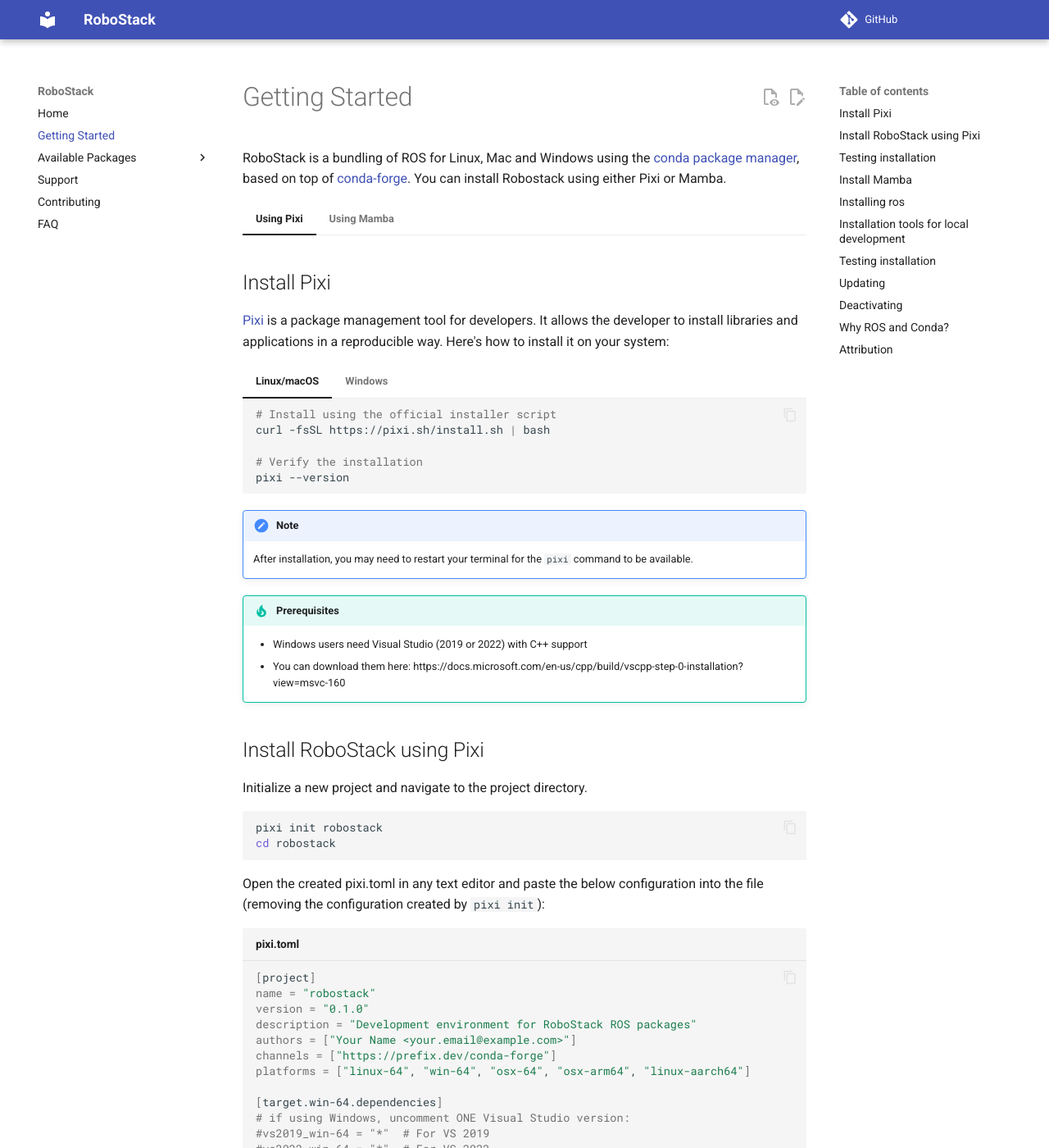
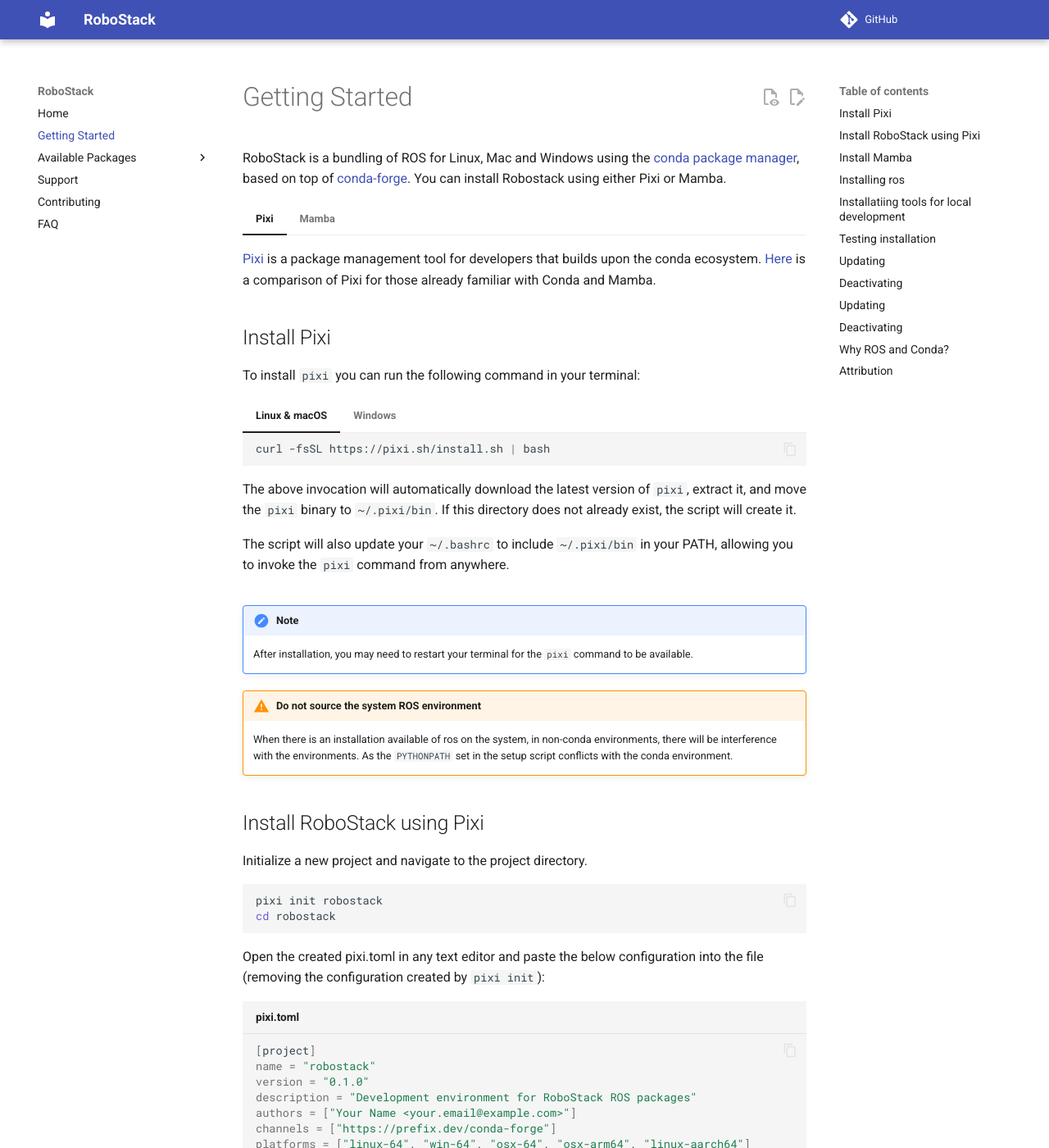
Before and after one commit to RoboStack/robostack.github.io, an MkDocs documentation site: the page built from docs/GettingStarted.md, in a window 1280 px wide and 1400 px high. Shown: the whole window at 82% size. Built offline with MkDocs 1.6.1 and Material for MkDocs 9.7.7, drawn with Linux system fonts in a browser that asks for light colours; comment, search, counter and statistics services are not loaded; some of the changed text lies outside the part shown.

Commit message:
almost done. Just tweaking some commands/processes

````diff
--- a/docs/GettingStarted.md
+++ b/docs/GettingStarted.md
@@ -2,34 +2,45 @@
 
 RoboStack is a bundling of ROS for Linux, Mac and Windows using the [conda package manager](https://docs.conda.io/en/latest/), based on top of [conda-forge](https://conda-forge.org/).
 You can install Robostack using either Pixi or Mamba.
-=== "Using Pixi"
+=== "Pixi"
+    [Pixi](https://prefix.dev/docs/pixi/overview) is a package management tool for developers that builds upon the conda ecosystem. [Here](https://pixi.sh/dev/switching_from/conda/) is a comparison of Pixi for those already familiar with Conda and Mamba.
     ## Install Pixi
-    [Pixi](https://prefix.dev/docs/pixi/overview) is a package management tool for developers. It allows the developer to install libraries and applications in a reproducible way. Here's how to install it on your system:
+    To install `pixi` you can run the following command in your terminal:
 
-    === "Linux/macOS"
+    === "Linux & macOS"
         ```bash
-        # Install using the official installer script
         curl -fsSL https://pixi.sh/install.sh | bash
-
-        # Verify the installation
-        pixi --version
         ```
 
+        The above invocation will automatically download the latest version of `pixi`, extract it, and move the `pixi` binary to `~/.pixi/bin`.
+        If this directory does not already exist, the script will create it.
+
+        The script will also update your `~/.bashrc` to include `~/.pixi/bin` in your PATH, allowing you to invoke the `pixi` command from anywhere.
+
     === "Windows"
-        ```powershell
-        # Install using Windows installer script
-        irm https://pixi.sh/install.ps1 | iex
+        ```bash
+        winget install prefix-dev.pixi
+        ```
 
-        # Verify the installation
-        pixi --version
-        ```
+        The above invocation will automatically download the latest version of `pixi`, extract it, and move the `pixi` binary to `LocalAppData/pixi/bin`.
+        If this directory does not already exist, the script will create it.
+
+        The command will also automatically add `LocalAppData/pixi/bin` to your path allowing you to invoke `pixi` from anywhere.
+
+        !!! warning "PowerShell is not supported"
+            At the moment on Windows only the Command Prompt terminal is supported, while Powershell is not supported.
+
+        !!! tip "Prerequisites"
+            - Windows users need Visual Studio (2019 or 2022) with C++ support
+            - You can download them here: [https://docs.microsoft.com/en-us/cpp/build/vscpp-step-0-installation?view=msvc-160](https://docs.microsoft.com/en-us/cpp/build/vscpp-step-0-installation?view=msvc-160)
+
 
     !!! note
         After installation, you may need to restart your terminal for the `pixi` command to be available.
 
-    !!! tip "Prerequisites"
-        - Windows users need Visual Studio (2019 or 2022) with C++ support
-        - You can download them here: https://docs.microsoft.com/en-us/cpp/build/vscpp-step-0-installation?view=msvc-160
+    !!! warning "Do not source the system ROS environment"
+        When there is an installation available of ros on the system, in non-conda environments, there will be interference with the environments. As the `PYTHONPATH` set in the setup script conflicts with the conda environment.
+
 
     ## Install RoboStack using Pixi
 
@@ -50,9 +61,7 @@
     platforms = ["linux-64", "win-64", "osx-64", "osx-arm64", "linux-aarch64"]
 
     [target.win-64.dependencies]
-    # if using Windows, uncomment ONE Visual Studio version:
-    #vs2019_win-64 = "*"  # For VS 2019
-    #vs2022_win-64 = "*"  # For VS 2022
+    #vs2022_win-64 = "*" #Uncomment if using Visual Studio 2022
 
     [dependencies]
     python = "==3.11"
@@ -110,13 +119,8 @@
 
     ```
 
-    ## Testing installation
-    After installation you are able to run `rviz` and other ros tools.
 
-    In the conda environment activation is the ROS activation included. There is no need to add a `source` command in the `~/.bashrc`
-
-
-=== "Using Mamba"
+=== "Mamba"
     ## Install Mamba
     To get started, you'll need a base conda installation. We recommend using the [`miniforge`](https://github.com/conda-forge/miniforge) installer.
 
@@ -147,27 +151,29 @@
 
         # this adds the conda-forge channel to the new created environment configuration
         conda config --env --add channels conda-forge
-        # and the robostack-staging channel
-        conda config --env --add channels robostack-staging
-        # if you want to use Jazzy, also add its own channel:
-        conda config --env --add channels robostack-jazzy
         # remove the defaults channel just in case, this might return an error if it is not in the list which is ok
         conda config --env --remove channels defaults
         ```
+        !!! note
+            There are different channels depending on the version of ROS that you want to install:
+        === "ROS1 Noetic"
+            ```
+            conda config --env --add channels robostack-noetic
+            mamba install ros-noetic-desktop
+            ```
+        === "ROS2 Humble"
+            ```
+            conda config --env --add channels robostack-humble
+            mamba install ros-humble-desktop
+            ```
+        === "ROS2 Jazzy"
+            ```
+            conda config --env --add channels robostack-jazzy
+            mamba install ros-jazzy-desktop
+            ```
 
 
-        ```bash title="Install ROS1 or ROS2"
-        # Install ros-noetic into the environment (ROS1)
-        mamba install ros-noetic-desktop
-
-        # Install ros-humble into the environment (ROS2 Humble)
-        mamba install ros-humble-desktop
-
-        # Install ros-jazzy into the environment (ROS2 Jazzy)
-        mamba install ros-jazzy-desktop
-        ```
-
-        ```bash title="Reactivate the environment to initialize the ros env"
+        ```bash title="Deactivate and reactivate the environment to initialize the configured ROS environment"
         mamba deactivate
         mamba activate ros_env
         ```
@@ -176,42 +182,37 @@
 
         When you only have micromamba available use the following commands:
 
-        ```bash title="ROS1 Noetic"
-        # Create a ros-noetic desktop environment
-        micromamba create -n ros_env -c conda-forge -c robostack-staging ros-noetic-desktop python=3.11
+        === "ROS1 Noetic"
+            ```
+            # Create a ros-noetic desktop environment
+            micromamba create -n ros_env -c conda-forge -c robostack-noetic ros-noetic-desktop python=3.11
 
-        # Activate the environment
-        micromamba activate ros_env
-        ```
+            # Activate the environment
+            micromamba activate ros_env
+            ```
+        === "ROS2 Humble"
+            ```
+            # Create a ros-humble desktop environment
+            micromamba create -n ros_env -c conda-forge -c robostack-humble ros-humble-desktop
 
-        ```bash title="ROS2 Humble"
-        # Create a ros-humble desktop environment
-        micromamba create -n ros_env -c conda-forge -c robostack-staging ros-humble-desktop
+            # Activate the environment
+            micromamba activate ros_env
+            ```
+        === "ROS2 Jazzy"
+            ```
+            # Create a ros-jazzy desktop environment
+            micromamba create -n ros_env -c conda-forge -c robostack-jazzy ros-jazzy-desktop
 
-        ```bash title="ROS2 Jazzy"
-        # Create a ros-jazzy desktop environment
-        micromamba create -n ros_env -c conda-forge -c robostack-jazzy ros-jazzy-desktop
+            # Activate the environment
+            micromamba activate ros_env
+            ```
 
-        # Activate the environment
-        micromamba activate ros_env
-        ```
 
-    ## Installation tools for local development
+    ## Installatiing tools for local development
     === "Mamba"
 
         ```bash title="Default tools to help with local development of ROS packages"
         mamba install compilers cmake pkg-config make ninja colcon-common-extensions catkin_tools rosdep
-        ```
-
-        ```bash title="Additional dependencies for developing on windows"
-        # Install Visual Studio 2017, 2019 or 2022 with C++ support
-        # see https://docs.microsoft.com/en-us/cpp/build/vscpp-step-0-installation?view=msvc-160
-
-        # Install the Visual Studio command prompt - if you use Visual Studio 2019:
-        mamba install vs2019_win-64
-
-        # Install the Visual Studio command prompt - if you use Visual Studio 2022:
-        mamba install vs2022_win-64
         ```
 
     === "Micromamba"
@@ -220,22 +221,60 @@
         micromamba install -c conda-forge compilers cmake pkg-config make ninja colcon-common-extensions catkin_tools rosdep
         ```
 
-        ```bash title="Additional dependencies for developing on windows"
-        # Install Visual Studio 2017 or 2019 with C++ support
-        # see https://docs.microsoft.com/en-us/cpp/build/vscpp-step-0-installation?view=msvc-160
+    !!! tip "Developing on Windows"
+        - Windows users also need Visual Studio (2019 or 2022) with C++ support
+        - You can download them here: [https://docs.microsoft.com/en-us/cpp/build/vscpp-step-0-installation?view=msvc-160](https://docs.microsoft.com/en-us/cpp/build/vscpp-step-0-installation?view=msvc-160)
 
-        # Install the Visual Studio command prompt - if you use Visual Studio 2019:
-        micromamba install vs2019_win-64
-
-        # Install the Visual Studio command prompt - if you use Visual Studio 2022:
-        micromamba install vs2022_win-64
+        If you use Visual Studio 2022, you must also install the command line tool (pre-included included for VS2019):
+        ```
+        mamba install vs2022_win-64
         ```
 
-    ## Testing installation
-    After installation you are able to run `rviz` and other ros tools.
+## Testing installation
+After installation, you should test if you are able to run `rviz` and other ros tools.
 
-    In the conda environment activation is the ROS activation included. There is no need to add a `source` command in the `~/.bashrc`
+!!! note
+    The ROS environment activation is included automatically. There is no need to add a `source` command in the `~/.bashrc`
 
+=== "Pixi"
+    **ROS1**
+    ```bash title="First terminal"
+    cd robostack
+    pixi shell -e noetic
+    roscore
+    ```
+
+    ```bash title="Second terminal"
+    cd robostack
+    pixi shell -e noetic
+    rviz
+    ```
+
+    **ROS2**
+    ```bash title="Terminal"
+    cd robostack
+    pixi shell -e humble #OR jazzy
+    rviz2
+    ```
+
+    !!! note
+        Remember that Pixi environments can only be activated from within your project directory.
+
+    ## Updating
+    Updating all packages in your environment is as easy as:
+
+    ```bash
+    cd robostack
+    pixi update
+    ```
+
+    ## Deactivating
+    You can just exit the current shell to deactivate the current environment.
+    ```bash
+    exit  # or press Ctrl+D
+    ```
+
+=== "Mamba"
     === "Mamba"
 
         **ROS1**
````
Also changed, not shown: other parts of docs/GettingStarted.md (+3 -3 lines).
